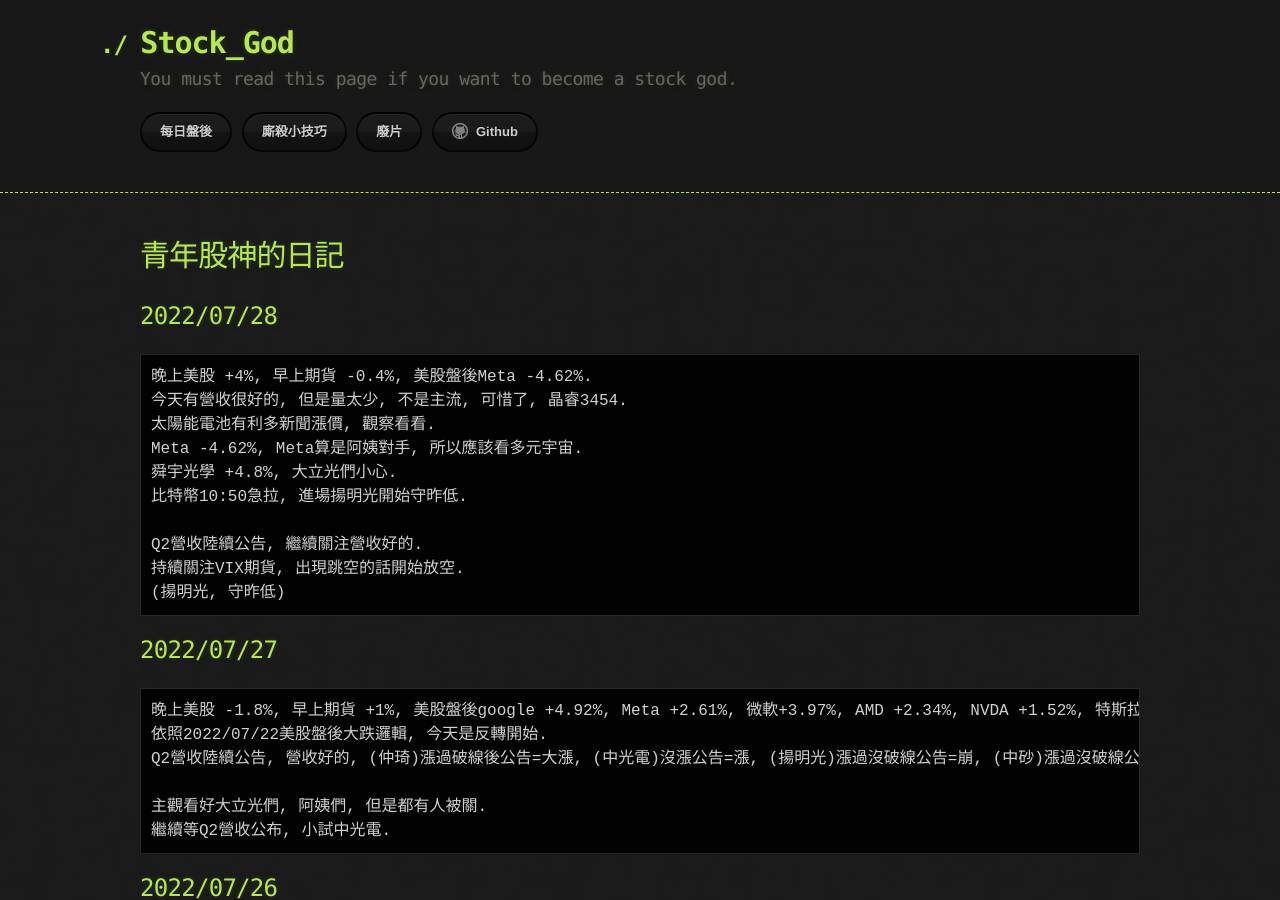
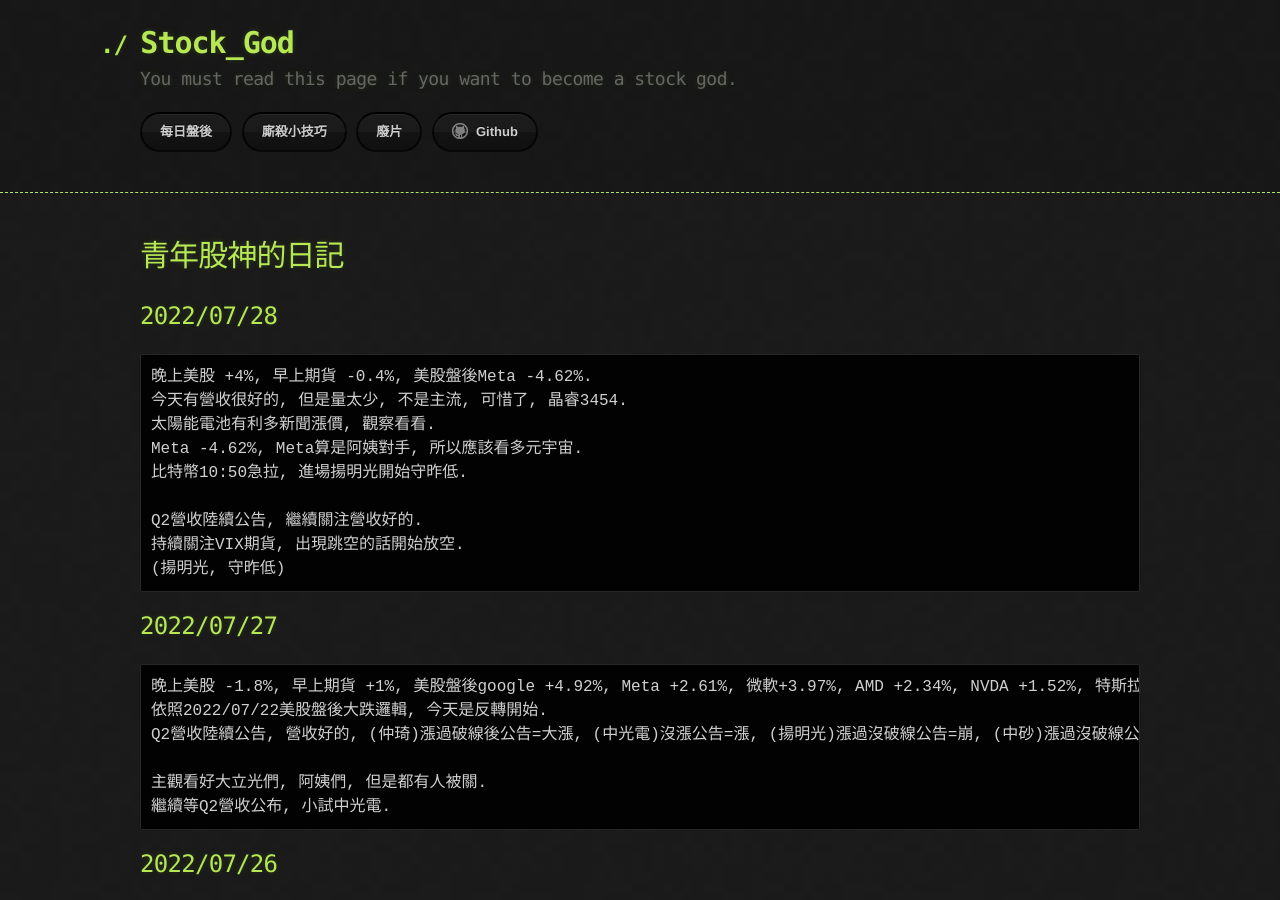
Before and after one commit to lepg5487/Stock_God, a Jekyll site: the page built from index.md, in a window 1280 px wide and 900 px high. Built offline with Jekyll 4.4.1, drawn with Linux system fonts in a browser that asks for light colours; our own code applies the rules of GitHub Pages for plain Markdown files.

Commit message:
Update index.md

```diff
--- a/index.md
+++ b/index.md
@@ -9,7 +9,6 @@ layout: testlayouts
 今天有營收很好的, 但是量太少, 不是主流, 可惜了, 晶睿3454.
 太陽能電池有利多新聞漲價, 觀察看看.
 Meta -4.62%, Meta算是阿姨對手, 所以應該看多元宇宙.
-舜宇光學 +4.8%, 大立光們小心.
 比特幣10:50急拉, 進場揚明光開始守昨低.
 
 Q2營收陸續公告, 繼續關注營收好的.
```
